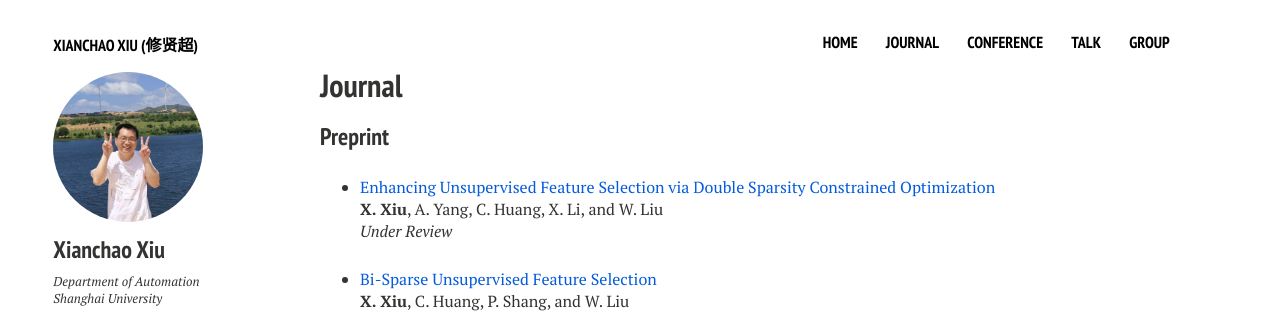
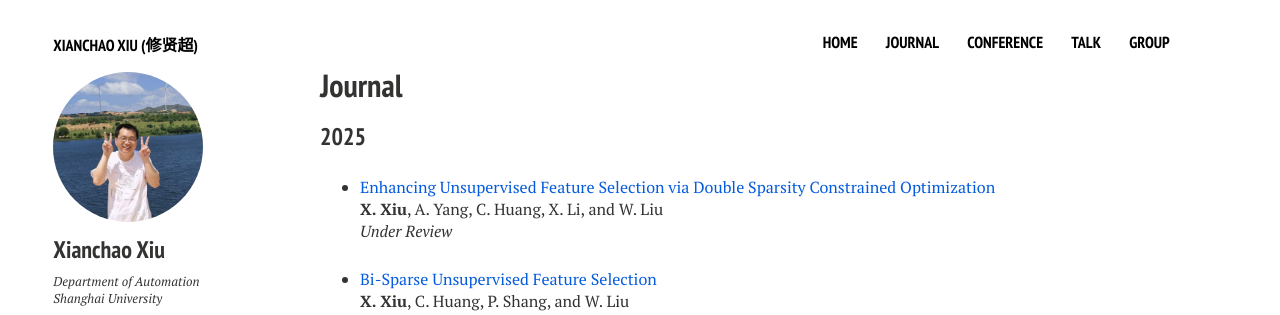
Before and after one commit to xianchaoxiu/xianchaoxiu.github.io, a Jekyll site: the page built from journal/index.md, in a window 1280 px wide. Shown: the top 315 px of the page. Built offline with Jekyll 4.4.1, drawn with Linux system fonts in a browser that asks for light colours; nearby versions of some CDN libraries.

Commit message:
Update index.md

```diff
--- a/journal/index.md
+++ b/journal/index.md
@@ -9,7 +9,7 @@ share: false
 ---
 
 
-### Preprint
+### 2025
 
 
 * <a href="http://arxiv.org/abs/2501.00726" class="textlink" target="_blank">Enhancing Unsupervised Feature Selection via Double Sparsity Constrained Optimization</a><br>
```
